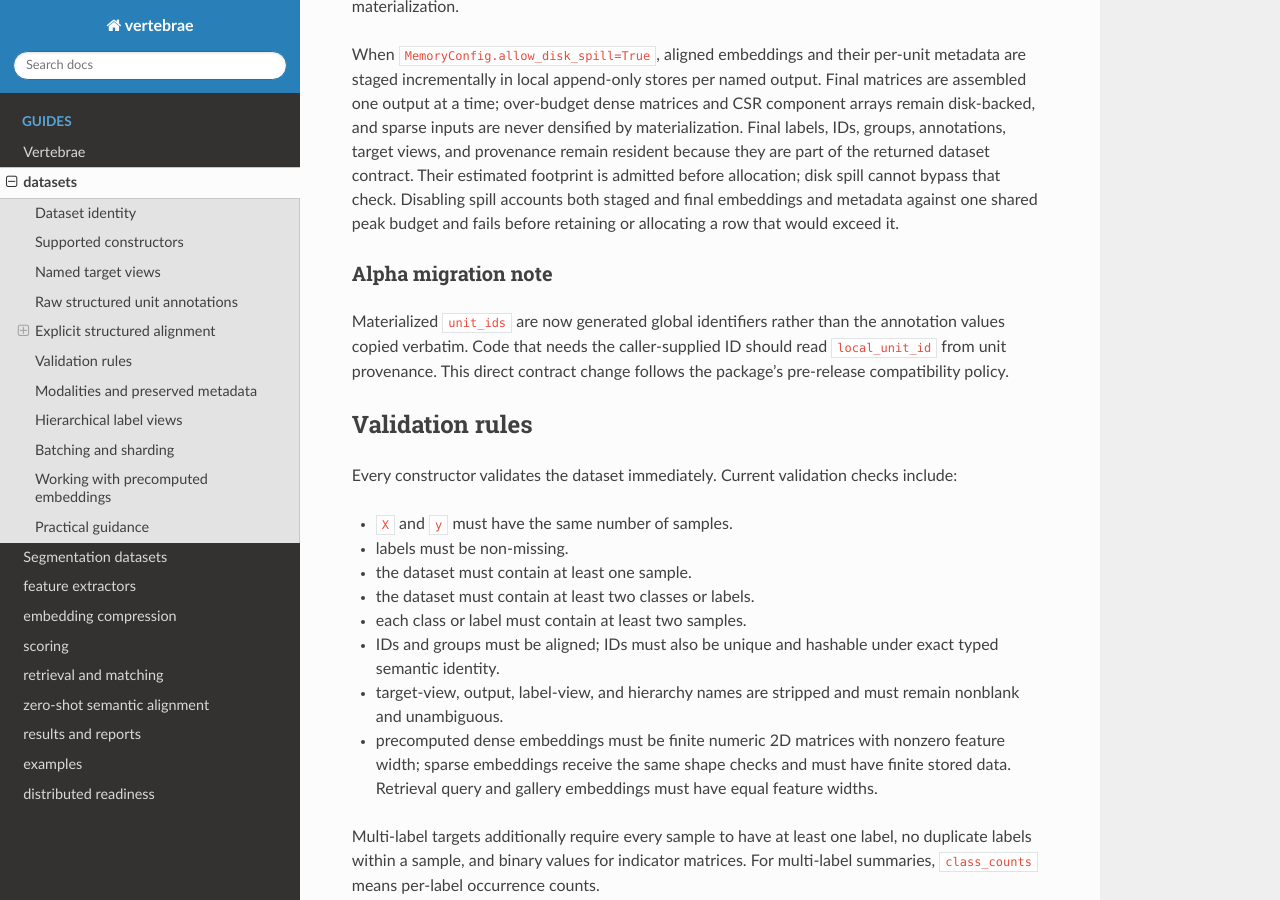
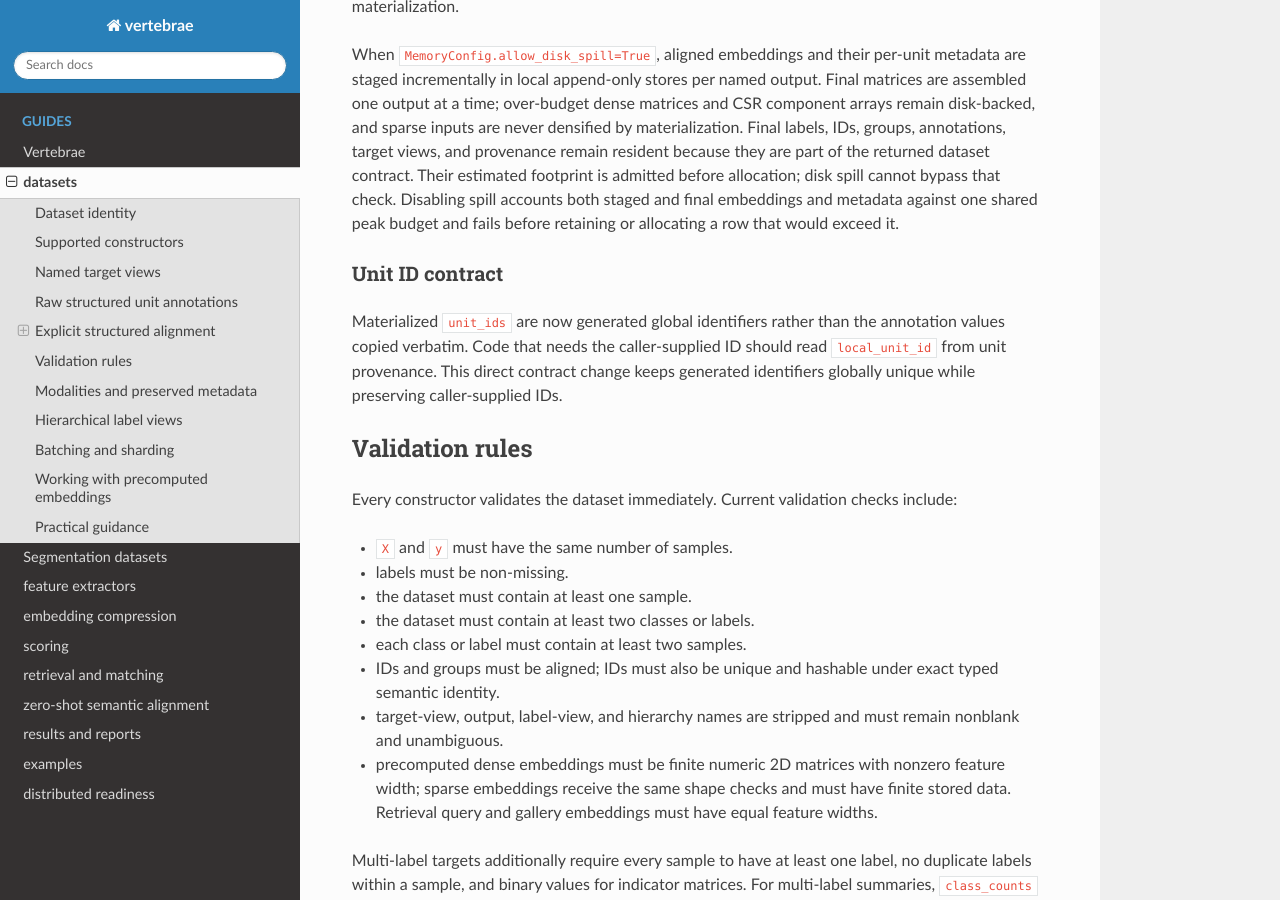
Before and after one commit to NiklasMelton/vertebrae, a Sphinx documentation site: the page built from docs/datasets.md, in a window 1280 px wide and 900 px high, scrolled down 9216 px. Built offline with Sphinx 7.4.7 and the Read the Docs theme 3.1.0, drawn with Linux system fonts in a browser that asks for light colours; pages that are not in the unit, such as notebooks, are missing from menus.

```diff
--- a/docs/datasets.md
+++ b/docs/datasets.md
@@ -488,12 +488,12 @@ footprint is admitted before allocation; disk spill cannot bypass that check. Di
 spill accounts both staged and final embeddings and metadata against one shared peak
 budget and fails before retaining or allocating a row that would exceed it.
 
-### Alpha migration note
+### Unit ID contract
 
 Materialized `unit_ids` are now generated global identifiers rather than the
 annotation values copied verbatim. Code that needs the caller-supplied ID
 should read `local_unit_id` from unit provenance. This direct contract change
-follows the package's pre-release compatibility policy.
+keeps generated identifiers globally unique while preserving caller-supplied IDs.
 
 ## Validation rules
 
```
Also changed, not shown: README.md (+1 -1 lines), docs/distributed_readiness.md (+2 -2 lines), docs/results_and_reports.md (+2 -2 lines), docs/scoring.md (+2 -2 lines), 3 other files.
